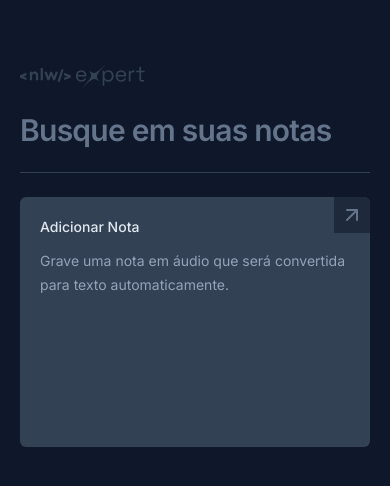
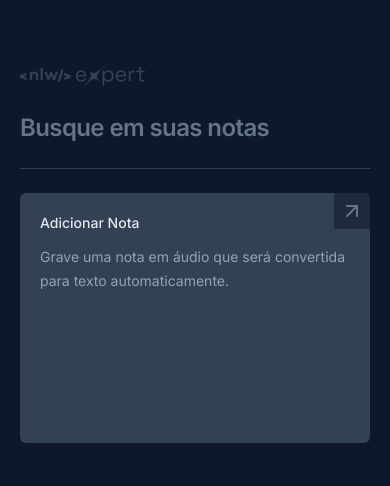
Before and after one commit to isaiasg09/nlw-expert-notes, a React (Vite) app: page / in a window 390 px wide. Shown: the top 486 px of the page. Built offline with nearby package versions, Linux system fonts and the light colour scheme.

Commit message:
final application

```diff
--- a/src/app.tsx
+++ b/src/app.tsx
@@ -90,7 +90,7 @@ export function App() {
         <input
           type="text"
           placeholder="Busque em suas notas"
-          className="w-full bg-transparent tracking-tight text-3xl font-semibold placeholder:text-slate-500 outline-none"
+          className="w-full bg-transparent tracking-tight text-2xl sm:text-3xl font-semibold placeholder:text-slate-500 outline-none"
           onChange={handleSearch}
         />
       </form>
```
